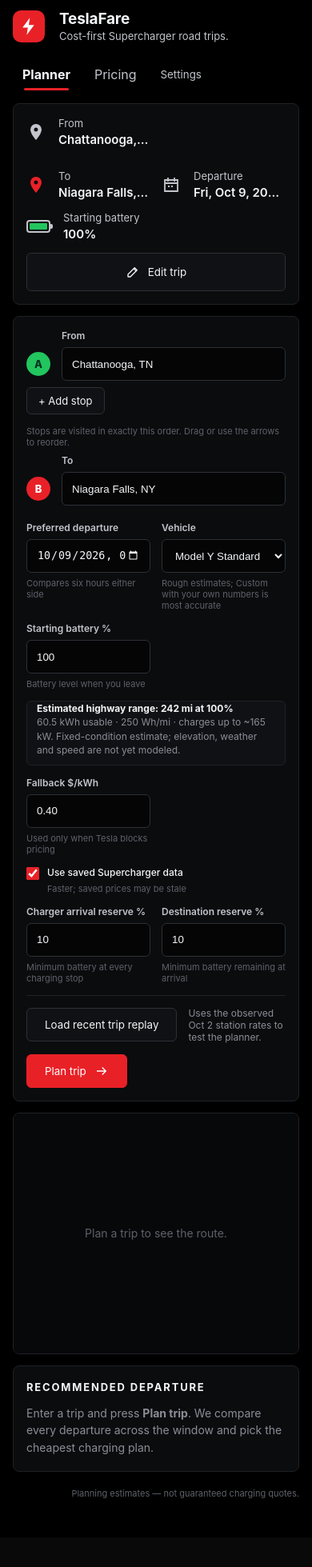
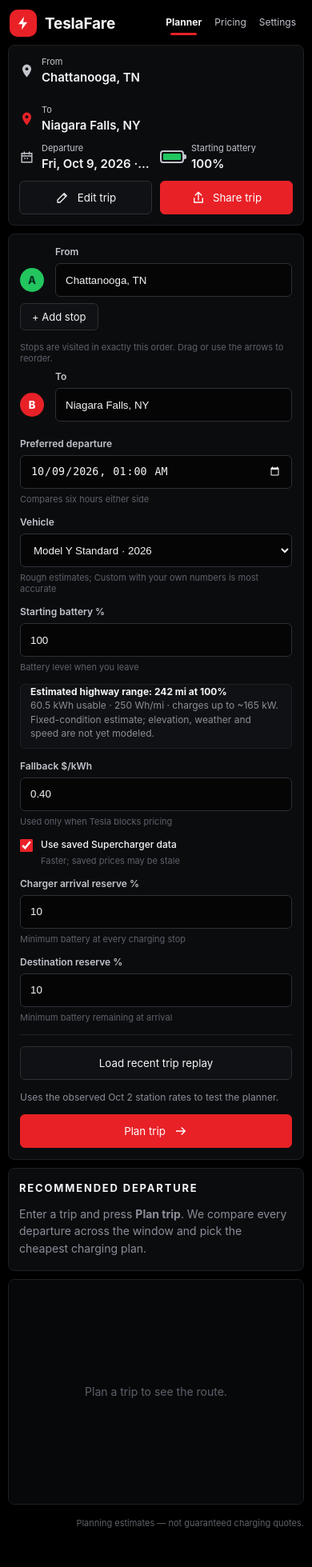
Before and after one commit to shivardev/TeslaFare, a FastAPI app: page / in a window 390 px wide. Shown: the whole page at 80% size. Before the commit the page ends 1873 px from the top, so only its background shows below. Run offline with FastAPI, Linux system fonts and the light colour scheme.

Commit message:
feat: implement shared trip functionality with caching and expiration management

```diff
--- a/app/config/settings.py
+++ b/app/config/settings.py
@@ -46,6 +46,7 @@ class Settings:
     tesla_browser_backend: str = os.getenv("TESLA_BROWSER_BACKEND", "selenium")
 
     cache_db_path: Path = Path(os.getenv("CACHE_DB_PATH", ".data/cache.sqlite3"))
+    trip_share_days: int = int(os.getenv("TRIP_SHARE_DAYS", "7"))
     charger_knowledge_path: Path = Path(os.getenv("CHARGER_KNOWLEDGE_PATH", ".data/superchargers.json"))
     request_timeout_seconds: float = 20.0
     pricing_request_timeout_seconds: float = float(os.getenv("PRICING_REQUEST_TIMEOUT_SECONDS", "8"))
--- a/app/main.py
+++ b/app/main.py
@@ -242,6 +242,12 @@ class ManualPriceRequest(BaseModel):
     price_per_kwh: float = Field(ge=0.01, le=2.0)
 
 
+class SharedTripRequest(BaseModel):
+    trip: TripResponse
+    selected_plan: TripPlan
+    request: dict = Field(default_factory=dict)
+
+
 def _leg_candidates(all_chargers: list[Charger], legs: list[RouteSummary]) -> list[Charger]:
     """Corridor chargers per leg. Progress is global (leg index + position on that leg), so the
     same station can appear once per leg it serves, e.g. on an out-and-back trip."""
@@ -442,6 +448,42 @@ async def home(request: Request):
         },
         headers={"Cache-Control": "no-store, max-age=0"},
     )
+
+
+@app.get("/trip/{share_id}", response_class=HTMLResponse)
+async def shared_trip_page(request: Request, share_id: uuid.UUID):
+    return await home(request)
+
+
+@app.post("/api/shared-trips", status_code=201)
+async def create_shared_trip(payload: SharedTripRequest, request: Request):
+    share_id = str(uuid.uuid4())
+    allowed = {
+        "from_location", "to_location", "stops", "fallback_price_per_kwh", "starting_soc",
+        "min_charger_soc", "destination_soc", "vehicle_profile_id", "custom_battery_usable_kwh",
+        "custom_highway_wh_per_mile", "custom_peak_charge_kw", "desired_departure_time",
+        "departure_window_hours", "excluded_station_ids", "use_charger_cache",
+    }
+    snapshot = {
+        "trip": payload.trip.model_dump(mode="json"),
+        "selected_plan": payload.selected_plan.model_dump(mode="json"),
+        "request": {key: value for key, value in payload.request.items() if key in allowed},
+    }
+    expires_at = cache.create_trip_share(share_id, snapshot, settings.trip_share_days)
+    return {
+        "id": share_id,
+        "url": str(request.url_for("shared_trip_page", share_id=share_id)),
+        "expires_at": expires_at.isoformat(),
+    }
+
+
+@app.get("/api/shared-trips/{share_id}")
+async def get_shared_trip(share_id: uuid.UUID):
+    saved = cache.get_trip_share(str(share_id))
+    if saved is None:
+        raise HTTPException(status_code=404, detail="This shared trip was not found or has expired.")
+    snapshot, expires_at = saved
+    return {**snapshot, "id": str(share_id), "expires_at": expires_at.isoformat()}
 
 
 @app.get("/health")
--- a/app/static/app.js
+++ b/app/static/app.js
@@ -284,6 +284,9 @@ function stationName(name) {
 }
 function planKey(p) { return `${p.departure_time}|${p.stops.map(s => s.station_id).join(',')}|${p.charging_cost}`; }
 function chargerById(id) { return tripData?.nearby_chargers.find(c => c.station_id === id); }
+function googleMapsUrl(coordinate) {
+  return `https://www.google.com/maps/dir/?api=1&destination=${encodeURIComponent(`${coordinate.lat},${coordinate.lon}`)}`;
+}
 
 const DAY_NAMES = ['Sun', 'Mon', 'Tue', 'Wed', 'Thu', 'Fri', 'Sat'];
 function clockFromMinute(minute) {
@@ -537,8 +540,6 @@ function renderRecommended(plan) {
     const charger = chargerById(s.station_id);
     const next = plan.stops[index + 1];
     const where = cityState(charger?.address) || shortName(s.station_name);
-    const tag = s.tesla_url ? 'a' : 'div';
-    const href = s.tesla_url ? ` href="${esc(s.tesla_url)}" target="_blank" rel="noopener"` : '';
     const bridgeCharge = next && next.price_per_kwh + 0.001 < s.price_per_kwh
       && s.departure_soc - s.arrival_soc <= 10.5
       && Math.abs(next.arrival_soc - chargerReserve) <= 1.1;
@@ -546,12 +547,15 @@ function renderRecommended(plan) {
       ? `<div class="stop-explanation">${icon('i-info')}<span><b>Bridge charge</b> — only enough energy is bought here to reach the cheaper $${next.price_per_kwh.toFixed(2)}/kWh station while keeping your ${chargerReserve}% charger reserve.</span></div>`
       : '';
     return `<div class="stop-item"><span class="stop-badge">${boltIcon}</span>
-      <${tag} class="stop-card"${href}>
+      <div class="stop-card">
         <span><b>${esc(stationName(s.station_name))}</b><small>${esc(where)} · ${fmtMinutes(s.charging_minutes)} · arrive ${fmtClock(s.arrival_time)}</small></span>
         <span class="soc">${Math.round(s.arrival_soc)}% ${icon('i-arrow')} ${Math.round(s.departure_soc)}%</span>
         <span class="cost"><b>${money(s.cost)}</b><small>$${s.price_per_kwh.toFixed(2)}/kWh${s.billed_per_minute ? ' eff. · per-min site' : ''}${s.price_is_estimate ? ' est.' : ''}</small></span>
-        ${s.tesla_url ? icon('i-chev') : '<span></span>'}
-      </${tag}>${explanation}</div>`;
+        <span class="stop-actions">
+          ${s.tesla_url ? `<a class="stop-action tesla-action" href="${esc(s.tesla_url)}" target="_blank" rel="noopener" aria-label="Open ${esc(s.station_name)} on Tesla"><b>T</b><span>Tesla</span></a>` : ''}
+          <a class="stop-action maps-action" href="${esc(googleMapsUrl(s.coordinate))}" target="_blank" rel="noopener" aria-label="Navigate to ${esc(s.station_name)} with Google Maps">${icon('i-pin')}<span>Google Maps</span></a>
+        </span>
+      </div>${explanation}</div>`;
   });
   const waypointItems = (plan.waypoints || []).map(w => `<div class="stop-item waypoint"><span class="stop-badge wp">${stopLetter(w.index)}</span>
       <div class="stop-card">
@@ -885,6 +889,10 @@ function stationDetailHtml(c, stop, info) {
         <h4>Price schedule</h4>
         ${priceScheduleHtml(c.pricing, c.pricing_status, stop?.arrival_time || e?.pass_time)}
         ${c.pricing?.fetched_at ? `<p class="muted small">Price checked ${priceAge(c.pricing.fetched_at)}</p>` : ''}
+        <div class="detail-actions">
+          ${c.tesla_url ? `<a class="stop-action tesla-action" href="${esc(c.tesla_url)}" target="_blank" rel="noopener"><b>T</b><span>Tesla</span></a>` : ''}
+          <a class="stop-action maps-action" href="${esc(googleMapsUrl(c.coordinate))}" target="_blank" rel="noopener">${icon('i-pin')}<span>Google Maps</span></a>
+        </div>
         <p class="muted small">${esc(c.address)}${c.tesla_url ? ` · <a href="${esc(c.tesla_url)}" target="_blank" rel="noopener">Tesla page</a>` : ''}</p>
       </div>
     </div>`;
@@ -1019,6 +1027,7 @@ function renderPlans() {
 
 function selectPlan(plan) {
   selectedPlan = plan;
+  document.getElementById('share-trip').hidden = false;
   loadExplanations(plan);
   updateSummary(plan.departure_time);
   renderRecommended(plan);
@@ -1026,6 +1035,26 @@ function selectPlan(plan) {
   renderTimeline();
   renderStations();
   renderPlans();
+}
+
+function displayTripData(data, plan = data.plans?.[0]) {
+  tripData = data;
+  openStation = pinnedStation = null;
+  document.getElementById('warnings').innerHTML = (data.warnings || []).map(w => `<div class="warning">${esc(w)}</div>`).join('');
+  renderReplayValidation(data.replay_validation);
+  planPriceVersions = data.price_versions || {};
+  renderMissing();
+  if (plan) {
+    toggleForm(false);
+    selectPlan(plan);
+  } else {
+    selectedPlan = null;
+    document.getElementById('share-trip').hidden = true;
+    drawMap(null);
+    renderTimeline();
+    renderStations();
+    renderPlans();
+  }
 }
 
 function renderReplayValidation(replay) {
@@ -1185,6 +1214,37 @@ document.getElementById('skip-pricing').addEventListener('click', async event =>
   } catch (_) { /* The trip still finishes at the server's deadline. */ }
 });
 document.getElementById('edit-trip').addEventListener('click', () => toggleForm());
+document.getElementById('share-trip').addEventListener('click', async event => {
+  if (!tripData || !selectedPlan) return;
+  const button = event.currentTarget;
+  const label = button.querySelector('span');
+  const status = document.getElementById('share-status');
+  button.disabled = true;
+  label.textContent = 'Creating link...';
+  status.hidden = true;
+  status.classList.remove('error');
+  try {
+    const response = await fetch('/api/shared-trips', {
+      method: 'POST',
+      headers: {'Content-Type': 'application/json'},
+      body: JSON.stringify({trip: tripData, selected_plan: selectedPlan, request: lastRequest || {}}),
+    });
+    const saved = await response.json();
+    if (!response.ok) throw new Error(saved.detail || 'Could not create a share link');
+    let copied = false;
+    try { await navigator.clipboard.writeText(saved.url); copied = true; } catch (_) { /* The visible link is the fallback. */ }
+    status.innerHTML = `${copied ? '<b>Link copied.</b> ' : ''}<a href="${esc(saved.url)}">Open shared trip</a> &middot; available for 7 days. This link preserves the selected ${fmtDayTime(selectedPlan.departure_time)} departure.`;
+    status.hidden = false;
+    history.replaceState(null, '', saved.url);
+  } catch (error) {
+    status.textContent = error.message;
+    status.classList.add('error');
+    status.hidden = false;
+  } finally {
+    button.disabled = false;
+    label.textContent = 'Share trip';
+  }
+});
 document.getElementById('open-settings').addEventListener('click', () => { toggleForm(true); document.getElementById('fallback-price').focus(); });
 document.getElementById('trip-form').addEventListener('input', () => { if (!tripData) updateSummary(); });
 document.getElementById('vehicle-profile').addEventListener('change', updateVehicleAssumption);
@@ -1199,3 +1259,34 @@ restoreLastTrip();
 updateVehicleAssumption();
 setupStopsEditor();
 renderStopsEditor();
+
+async function loadSharedTrip() {
+  const match = location.pathname.match(/^\/trip\/([0-9a-f-]{36})\/?$/i);
+  if (!match) return;
+  const footerStatus = document.getElementById('status');
+  footerStatus.textContent = 'Loading shared trip...';
+  try {
+    const response = await fetch(`/api/shared-trips/${encodeURIComponent(match[1])}`, {cache: 'no-store'});
+    const saved = await response.json();
+    if (!response.ok) throw new Error(saved.detail || 'Could not load this shared trip');
+    lastRequest = saved.request || {};
+    document.getElementById('from').value = lastRequest.from_location || saved.trip.origin.label;
+    document.getElementById('to').value = lastRequest.to_location || saved.trip.destination.label;
+    stopsState = (lastRequest.stops || []).map(stop => ({location: stop.location, dwell: Number(stop.dwell_minutes) || 0}));
+    renderStopsEditor();
+    if (lastRequest.starting_soc != null) document.getElementById('starting-soc').value = lastRequest.starting_soc;
+    updateSummary(saved.selected_plan.departure_time);
+    displayTripData(saved.trip, saved.selected_plan);
+    footerStatus.textContent = `Saved trip · ${saved.trip.base_route.distance_miles.toFixed(1)} mi`;
+    const shareStatus = document.getElementById('share-status');
+    shareStatus.textContent = `You are viewing a saved trip. This snapshot expires ${new Date(saved.expires_at).toLocaleString()}.`;
+    shareStatus.hidden = false;
+  } catch (error) {
+    footerStatus.textContent = '';
+    const shareStatus = document.getElementById('share-status');
+    shareStatus.textContent = error.message;
+    shareStatus.classList.add('error');
+    shareStatus.hidden = false;
+  }
+}
+loadSharedTrip();
--- a/app/static/style.css
+++ b/app/static/style.css
@@ -72,6 +72,12 @@ button { font-family: inherit; }
 .primary-btn:hover { background: var(--red-hover); }
 button:disabled { opacity: .5; cursor: wait; }
 .trip-bar .ghost-btn { margin-left: auto; height: 48px; }
+.trip-bar .share-btn { display: inline-flex; align-items: center; gap: 9px; height: 48px; padding: 0 20px; border: 1px solid var(--red); border-radius: 6px; background: var(--red); color: #fff; font: 650 14px inherit; cursor: pointer; white-space: nowrap; }
+.trip-bar .share-btn:hover { background: var(--red-hover); }
+.trip-bar .share-btn:disabled { cursor: wait; }
+.share-status { padding: 12px 16px; border: 1px solid #275c3a; border-radius: 8px; background: #0b2113; color: #b7efc9; font-size: 13px; }
+.share-status.error { border-color: #6b1a1d; background: #2a0d0f; color: #ffb3b5; }
+.share-status a { font-weight: 700; }
 
 /* Trip form */
 .trip-form { display: grid; grid-template-columns: repeat(4, minmax(0, 1fr)); gap: 14px; align-items: start; padding: 18px 22px; }
@@ -184,15 +190,19 @@ button:disabled { opacity: .5; cursor: wait; }
 .stop-item:not(:last-child)::after { content: ""; position: absolute; left: 20px; top: 50%; height: calc(100% + 10px); width: 2px; background: var(--red); z-index: 0; }
 .stop-badge { position: relative; z-index: 1; display: grid; place-items: center; width: 34px; height: 34px; margin-left: 4px; border-radius: 6px; background: var(--red); }
 .stop-badge svg { width: 20px; height: 20px; color: #fff; }
-.stop-card { display: grid; grid-template-columns: 1fr auto auto 16px; gap: 22px; align-items: center; padding: 12px 14px; border: 1px solid var(--line-strong); border-radius: 6px; background: var(--raised); color: inherit; text-decoration: none; }
-a.stop-card:hover { border-color: #444851; background: var(--hover); }
+.stop-card { display: grid; grid-template-columns: minmax(0, 1fr) auto auto auto; gap: 18px; align-items: center; padding: 12px 14px; border: 1px solid var(--line-strong); border-radius: 6px; background: var(--raised); color: inherit; text-decoration: none; }
 .stop-card b { display: block; font-size: 14px; font-weight: 600; }
 .stop-card small { display: block; margin-top: 4px; color: var(--soft); font-size: 12px; }
 .stop-card .soc { display: flex; align-items: center; gap: 8px; font-size: 14px; }
 .stop-card .soc .ico { width: 16px; }
 .stop-card .cost { text-align: right; }
 .stop-card .cost b { font-size: 15px; }
-.stop-card > .ico { width: 16px; color: var(--muted); }
+.stop-actions { display: flex; gap: 6px; }
+.stop-action { display: inline-flex; align-items: center; justify-content: center; gap: 6px; min-height: 34px; padding: 0 10px; border: 1px solid var(--line-strong); border-radius: 5px; background: #0c0d10; color: var(--soft); font-size: 11px; font-weight: 650; text-decoration: none; white-space: nowrap; }
+.stop-action:hover { border-color: #555a64; background: var(--hover); color: #fff; }
+.stop-action .ico { width: 14px; height: 14px; }
+.tesla-action b { display: grid; place-items: center; width: 15px; height: 15px; border-radius: 3px; background: var(--red); color: #fff; font-size: 10px; }
+.detail-actions { display: flex; gap: 7px; margin-top: 12px; }
 .reserve-rule { display: flex; align-items: flex-start; gap: 9px; margin: -4px 0 16px; padding: 10px 12px; border: 1px solid var(--line); border-radius: 6px; background: #101114; color: var(--muted); font-size: 11px; line-height: 1.5; }
 .reserve-rule > .ico { width: 15px; height: 15px; margin-top: 1px; color: var(--soft); }
 .reserve-rule b { color: var(--text); }
@@ -361,10 +371,18 @@ footer { display: flex; justify-content: space-between; gap: 20px; flex-wrap: wr
   .trip-bar .arrow { margin-right: 0; }
 }
 @media (max-width: 760px) {
-  .topbar { padding: 12px 16px 0; flex-wrap: wrap; }
-  .tabs a, .tabs button { padding: 10px 12px 14px; }
-  main { width: calc(100% - 32px); }
-  .trip-bar { display: grid; grid-template-columns: 1fr 1fr; gap: 14px; padding: 16px; }
+  .topbar { padding: 10px 12px 0; gap: 8px; }
+  .brand { gap: 10px; }
+  .brand-logo { width: 34px; height: 34px; }
+  .brand span { display: none; }
+  .tabs { gap: 0; }
+  .tabs a, .tabs button { padding: 10px 8px 13px; font-size: 12px; }
+  main { width: calc(100% - 20px); padding-top: 8px; gap: 10px; }
+  .trip-bar { display: grid; grid-template-columns: 1fr 1fr; gap: 12px 10px; padding: 13px; }
+  .trip-field { gap: 9px; }
+  .trip-field:first-child, .trip-field:nth-child(3) { grid-column: 1 / -1; }
+  .trip-field .ico { width: 19px; height: 19px; }
+  .trip-field span { font-size: 11px; }
   .trip-bar .arrow { display: none; }
   .trip-via { grid-column: 1 / -1; align-items: flex-start; margin: 0; }
   .stop-row { grid-template-columns: 30px 18px minmax(0, 1fr); padding-right: 0; }
@@ -372,23 +390,67 @@ footer { display: flex; justify-content: space-between; gap: 20px; flex-wrap: wr
   .stop-tools { grid-column: 3; justify-content: flex-end; }
   .route-add { padding-left: 0; flex-wrap: wrap; }
   .trip-field.sep { padding-left: 0; border-left: 0; }
-  .trip-bar .ghost-btn { grid-column: 1 / -1; margin: 0; justify-content: center; }
+  .trip-bar .ghost-btn, .trip-bar .share-btn { grid-column: auto; min-width: 0; height: 42px; margin: 0; padding: 0 10px; justify-content: center; }
   .trip-field b { font-size: 15px; }
-  .trip-form { grid-template-columns: 1fr 1fr; padding: 16px; }
-  .trip-form .wide, .trip-form .check { grid-column: 1 / -1; padding-top: 0; }
+  .trip-form { grid-template-columns: 1fr; padding: 14px; }
+  .trip-form .wide, .trip-form .check { grid-column: 1; padding-top: 0; }
   .form-actions { flex-wrap: wrap; }
-  .recommended { padding: 18px 16px; }
-  .rec-stats { grid-template-columns: 1fr 1fr; gap: 16px 0; }
-  .rec-stats > div:nth-child(3) { padding-left: 0; border-left: 0; }
-  .stop-card { grid-template-columns: 1fr auto; gap: 8px 12px; }
-  .stop-card > .ico { display: none; }
+  .form-actions .primary-btn, .form-actions .ghost-btn { width: 100%; justify-content: center; }
+  .hero-grid { gap: 10px; }
+  .hero-grid .recommended { order: -1; }
+  .recommended { padding: 16px 13px; }
+  .rec-head { gap: 10px; align-items: flex-start; }
+  .badge { padding: 4px 8px; font-size: 11px; white-space: nowrap; }
+  .rec-stats { grid-template-columns: 1fr 1fr; gap: 0; margin-top: 16px; padding-bottom: 4px; }
+  .rec-stats > div { min-height: 82px; padding: 10px 12px; border-bottom: 1px solid var(--line); }
+  .rec-stats > div:nth-child(odd) { padding-left: 0; border-left: 0; }
+  .rec-stats b { font-size: 18px; }
+  .rec-stats .big { font-size: 27px; }
+  .rec-stats span { font-size: 11px; }
+  .soc-row { gap: 10px; padding: 15px 0; }
+  .battery.lg { width: 31px; height: 17px; }
+  .reserve-rule { margin-bottom: 12px; }
+  .stop-list { gap: 8px; }
+  .stop-item { grid-template-columns: 30px minmax(0, 1fr); gap: 7px; align-items: start; }
+  .stop-badge { width: 28px; height: 28px; margin: 8px 0 0; }
+  .stop-badge svg { width: 16px; height: 16px; }
+  .stop-item:not(:last-child)::after { left: 13px; }
+  .travel-leg { margin-left: 7px; }
+  .stop-card { grid-template-columns: 1fr auto; gap: 10px 8px; padding: 11px; }
+  .stop-card > span:first-child { grid-column: 1 / -1; }
+  .stop-card .soc { font-size: 12px; }
+  .stop-card .cost b { font-size: 14px; }
+  .stop-actions { grid-column: 1 / -1; }
+  .stop-action { flex: 1; min-height: 40px; font-size: 12px; }
+  .stop-explanation { grid-column: 2; }
   .section-head { flex-direction: column; }
   .legend { gap: 14px; }
   .bars { gap: 2px; }
   .axis .m-hide { display: none; }
   .station-meta { flex-direction: column; align-items: stretch; }
   .found-count { min-width: 0; }
-  .map-panel, #map, .map-empty { min-height: 300px; }
+  .map-panel, #map, .map-empty { min-height: 280px; }
+  .timeline-panel, .stations-panel { padding: 15px 12px 10px; }
+  .timeline { margin-top: 8px; }
+  .stations-panel .section-head p { font-size: 12px; line-height: 1.45; }
+  .segmented { width: 100%; }
+  .seg { flex: 1; padding: 0 8px; }
+  .table-wrap { overflow: visible; }
+  .stations-table th:nth-child(1), .stations-table .station-row > td:nth-child(1),
+  .stations-table th:nth-child(3), .stations-table .station-row > td:nth-child(3),
+  .stations-table th:nth-child(4), .stations-table .station-row > td:nth-child(4),
+  .stations-table .why-line { display: none; }
+  .stations-table th, .stations-table td { padding: 9px 6px; }
+  .stations-table th:nth-child(6) { font-size: 0; }
+  .stations-table th:nth-child(6)::after { content: 'Plan'; font-size: 11px; }
+  .station-cell { gap: 8px; }
+  .st-name { display: block; max-width: 125px; overflow: hidden; text-overflow: ellipsis; white-space: nowrap; }
+  .why-chip { padding: 4px 6px; font-size: 0; }
+  .why-chip i { width: 8px; height: 8px; }
+  .stations-table .price-cell { font-size: 11px; }
+  .table-foot { align-items: stretch; flex-direction: column; }
+  .table-foot .ghost-btn { justify-content: center; }
+  .detail-actions .stop-action { flex: 1; }
   .debug-shell { width: calc(100% - 24px); padding-top: 28px; }
   .debug-header { align-items: flex-start; }
   .debug-header h1 { margin-top: 20px; }
--- a/app/templates/index.html
+++ b/app/templates/index.html
@@ -5,7 +5,7 @@
   <meta name="viewport" content="width=device-width, initial-scale=1">
   <meta http-equiv="Cache-Control" content="no-store, max-age=0">
   <title>TeslaFare · Cost-first Supercharger road trips</title>
-  <link rel="stylesheet" href="/static/style.css?v=20261008-30">
+  <link rel="stylesheet" href="/static/style.css?v=20261008-32">
   <link rel="stylesheet" href="https://unpkg.com/leaflet@1.9.4/dist/leaflet.css" media="print" onload="this.media='all'">
   <noscript><link rel="stylesheet" href="https://unpkg.com/leaflet@1.9.4/dist/leaflet.css"></noscript>
 </head>
@@ -22,6 +22,7 @@
     <symbol id="i-down" viewBox="0 0 24 24"><path fill="none" stroke="currentColor" stroke-width="2" d="m6 9 6 6 6-6"/></symbol>
     <symbol id="i-x" viewBox="0 0 24 24"><path fill="none" stroke="currentColor" stroke-width="2" d="M6 6l12 12M18 6 6 18"/></symbol>
     <symbol id="i-info" viewBox="0 0 24 24"><circle cx="12" cy="12" r="9" fill="none" stroke="currentColor" stroke-width="1.6"/><path stroke="currentColor" stroke-width="1.8" d="M12 11v6M12 7v.5"/></symbol>
+    <symbol id="i-share" viewBox="0 0 24 24"><path fill="none" stroke="currentColor" stroke-width="1.8" stroke-linecap="round" stroke-linejoin="round" d="M12 16V3m0 0L7 8m5-5 5 5M5 13v7h14v-7"/></symbol>
   </svg>
 
   <nav class="topbar">
@@ -56,6 +57,7 @@
         <div><span>Starting battery</span><b id="sum-soc">—</b></div>
       </div>
       <button id="edit-trip" class="ghost-btn" type="button"><svg class="ico"><use href="#i-edit"/></svg>Edit trip</button>
+      <button id="share-trip" class="share-btn" type="button" hidden><svg class="ico"><use href="#i-share"/></svg><span>Share trip</span></button>
     </section>
 
     <form id="trip-form" class="panel trip-form">
@@ -96,6 +98,7 @@
     </form>
 
     <div id="warnings"></div>
+    <div id="share-status" class="share-status" role="status" aria-live="polite" hidden></div>
     <section id="missing-prices" class="panel missing-panel" hidden></section>
     <section id="replay-validation"></section>
 
@@ -124,6 +127,6 @@
     </footer>
   </main>
   <script defer src="https://unpkg.com/leaflet@1.9.4/dist/leaflet.js"></script>
-  <script defer src="/static/app.js?v=20261008-30"></script>
+  <script defer src="/static/app.js?v=20261008-32"></script>
 </body>
 </html>
```
Also changed, not shown: app/db/cache.py (+32 -1 lines), tests/test_trip_shares.py (added, +23 -0 lines).
